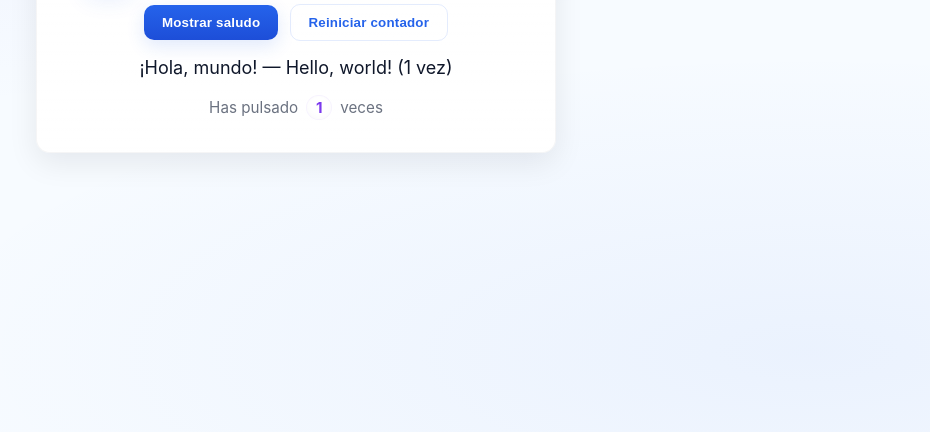
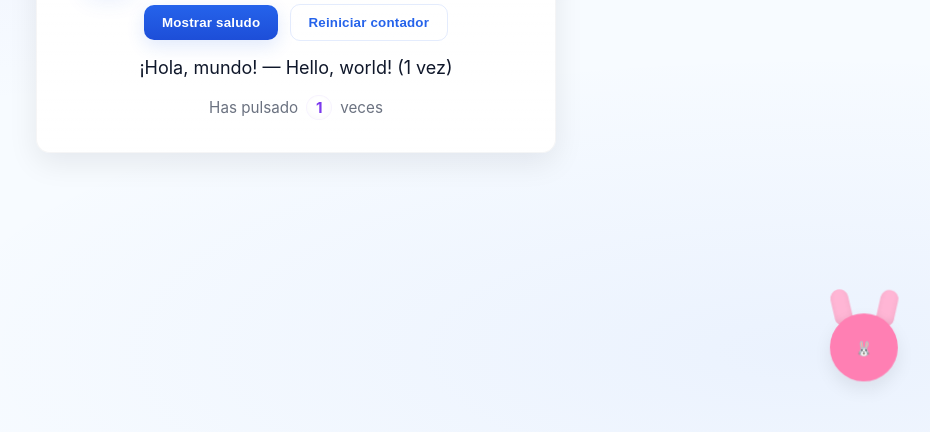
Before and after one commit to aaronmgit/aaronmgit, a plain HTML site: page index.html in a window 1280 px wide. Both pictures are taken after a click on the button "Mostrar saludo". Shown: the part 368-800 px from the top of the page, without its empty margins (344-1274 px from the left). Drawn offline with Linux system fonts and the light colour scheme.

Commit message:
segundo comit

```diff
--- a/index.html
+++ b/index.html
@@ -1,4 +1,3 @@
-
 <!doctype html>
 <html lang="es">
 <head>
@@ -116,9 +115,106 @@
       box-shadow:inset 0 -2px 6px rgba(0,0,0,0.02);
     }
 
-    @media (prefers-reduced-motion: reduce){
-      #greeting{transition:none}
-    }
+/* Añadido: estilos para el conejo rosa flotante y su bocadillo */
+.rabbit{
+  position:fixed;
+  right:1.5rem;
+  bottom:1.5rem;
+  width:96px;
+  height:120px;
+  z-index:60;
+  pointer-events:none; /* no interfiere con clicks */
+  display:flex;
+  align-items:flex-end;
+  justify-content:center;
+  transform-origin:center;
+  animation: floaty 4s ease-in-out infinite;
+}
+.rabbit.paused{ animation-play-state:paused; }
+
+.rabbit .sprite{
+  width:76px;
+  height:92px;
+  position:relative;
+  display:block;
+}
+.rabbit .ear{
+  position:absolute;
+  top:-18px;
+  width:18px;
+  height:36px;
+  background:#ffb6d5;
+  border-radius:10px 10px 8px 8px;
+  box-shadow:inset 0 -4px 6px rgba(0,0,0,0.06);
+}
+.rabbit .ear.left{ left:6px; transform:rotate(-14deg); }
+.rabbit .ear.right{ right:6px; transform:rotate(12deg); }
+
+.rabbit .head{
+  position:absolute;
+  top:6px;
+  left:50%;
+  transform:translateX(-50%);
+  width:68px;
+  height:68px;
+  background:#ff7fb3;
+  border-radius:50%;
+  box-shadow:0 8px 18px rgba(0,0,0,0.08);
+  display:flex;
+  align-items:center;
+  justify-content:center;
+}
+.rabbit .face{
+  color:white;
+  font-weight:700;
+  font-size:14px;
+  user-select:none;
+}
+
+.bubble{
+  position:absolute;
+  left:-160px;
+  bottom:64px;
+  background:#fff;
+  color:#222;
+  padding:.45rem .65rem;
+  border-radius:10px;
+  box-shadow:0 8px 22px rgba(2,6,23,0.08);
+  border:1px solid rgba(2,6,23,0.04);
+  opacity:0;
+  transform:translateY(6px) scale(.98);
+  transition:opacity .18s ease,transform .18s ease;
+  pointer-events:auto;
+  width:150px;
+  font-weight:700;
+  font-size:.9rem;
+}
+.bubble.visible{ opacity:1; transform:none; }
+
+/* pequeño triángulo */
+.bubble::after{
+  content:"";
+  position:absolute;
+  right:14px;
+  bottom:-8px;
+  width:0;height:0;
+  border-left:8px solid transparent;
+  border-right:8px solid transparent;
+  border-top:8px solid #fff;
+  filter:drop-shadow(0 2px 4px rgba(0,0,0,0.06));
+}
+
+/* animación flotante */
+@keyframes floaty{
+  0%{ transform: translateY(0) rotate(-1deg) }
+  50%{ transform: translateY(-10px) rotate(1deg) }
+  100%{ transform: translateY(0) rotate(-1deg) }
+}
+
+@media (prefers-reduced-motion: reduce){
+  #greeting{transition:none}
+  .rabbit{ animation:none }
+}
   </style>
 </head>
 <body>
@@ -145,6 +241,16 @@
     </div>
   </main>
 
+  <!-- Añadido: sprite del conejo flotante -->
+  <div id="rabbit" class="rabbit" aria-hidden="false" aria-live="polite">
+    <div class="sprite" aria-hidden="true">
+      <div class="ear left"></div>
+      <div class="ear right"></div>
+      <div class="head"><span class="face">🐰</span></div>
+    </div>
+    <div class="bubble" role="status" aria-atomic="true"><span class="bubble-text"></span></div>
+  </div>
+
   <script>
     const btn = document.getElementById('showBtn');
     const resetBtn = document.getElementById('resetBtn');
@@ -165,6 +271,9 @@
 
       // Pequeña animación "pulse" usando transform temporal
       out.animate([{ transform: 'translateY(-4px) scale(1.02)' }, { transform: 'none' }], { duration: 260, easing: 'cubic-bezier(.2,.9,.3,1)' });
+
+      // Pausar el conejo un momento y mostrar mensaje alternativo
+      if (window.pauseRabbitForClick) pauseRabbitForClick();
     }
 
     btn.addEventListener('click', showGreeting);
@@ -188,5 +297,49 @@
     // Inicializar contador (por si quieres persistir en el futuro)
     updateCounter();
   </script>
+  <script>
+    // Añadido: lógica del conejo parlante
+    (function(){
+      const rabbit = document.getElementById('rabbit');
+      const bubbleText = rabbit.querySelector('.bubble-text');
+      const bubble = rabbit.querySelector('.bubble');
+      let intervalId = null;
+      let speakingTimeout = null;
+
+      function speak(text, duration = 1200){
+        bubbleText.textContent = text;
+        bubble.classList.add('visible');
+        clearTimeout(speakingTimeout);
+        speakingTimeout = setTimeout(()=> bubble.classList.remove('visible'), duration);
+      }
+
+      function startRepeating(){
+        // decir "llego tarde" periódicamente
+        if (intervalId) clearInterval(intervalId);
+        speak('llego tarde', 1100);
+        intervalId = setInterval(()=> {
+          speak('llego tarde', 1100);
+        }, 1700);
+      }
+
+      function pauseAndSayOnce(msg = 'tu tambien llegas tarde', ms = 1400){
+        // pausa la animación y habla el mensaje una vez, luego reanuda
+        if (intervalId) { clearInterval(intervalId); intervalId = null; }
+        rabbit.classList.add('paused');
+        speak(msg, ms - 100);
+        setTimeout(()=> {
+          rabbit.classList.remove('paused');
+          startRepeating();
+        }, ms);
+      }
+
+      // Exponer función global para que showGreeting la invoque
+      window.pauseRabbitForClick = () => pauseAndSayOnce('tu tambien llegas tarde', 1500);
+
+      // Iniciar ciclo si el usuario no ha solicitado reducir movimiento
+      const reduce = window.matchMedia('(prefers-reduced-motion: reduce)').matches;
+      if (!reduce) startRepeating();
+    })();
+  </script>
 </body>
 </html>
```
